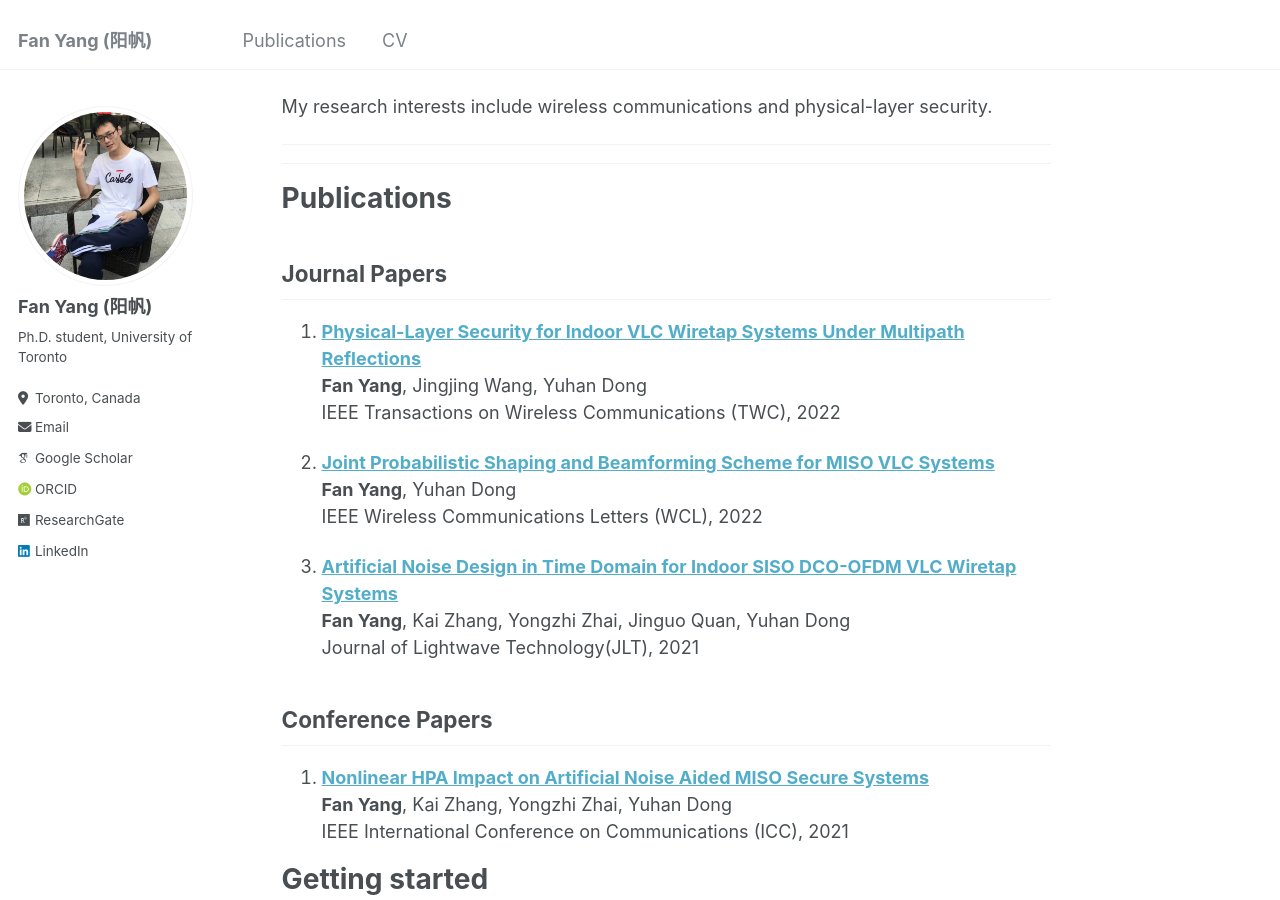
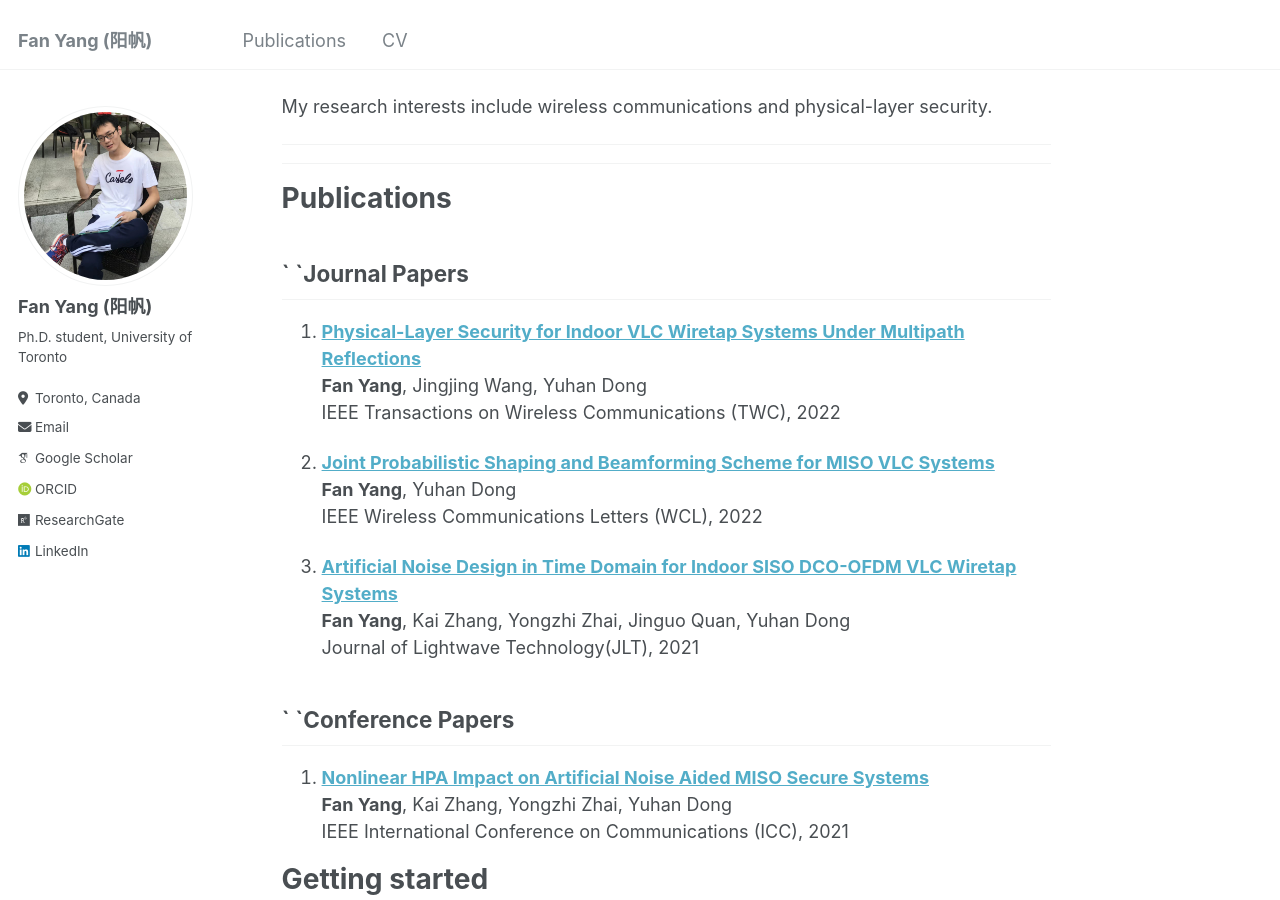
Before and after one commit to fanyang-uoft/fanyang-uoft.github.io, a Jekyll site: the page built from _pages/about.md, in a window 1280 px wide and 900 px high, scrolled down 233 px. Built offline with Jekyll 4.4.1, drawn with Linux system fonts in a browser that asks for light colours; some web fonts are replaced.

```diff
--- a/_pages/about.md
+++ b/_pages/about.md
@@ -19,7 +19,7 @@ My research interests include wireless communications and physical-layer securit
 Publications
 ===========
 
-  Journal Papers
+`  `Journal Papers
 --------------
 1. [**Physical-Layer Security for Indoor VLC Wiretap Systems Under Multipath Reflections**](https://ieeexplore.ieee.org/abstract/document/9834293)
 **Fan Yang**, Jingjing Wang, Yuhan Dong
@@ -33,7 +33,7 @@ IEEE Wireless Communications Letters (WCL), 2022
 **Fan Yang**, Kai Zhang, Yongzhi Zhai, Jinguo Quan, Yuhan Dong
 Journal of Lightwave Technology(JLT), 2021
 
-  Conference Papers
+`  `Conference Papers
 ----------------
 1. [**Nonlinear HPA Impact on Artificial Noise Aided MISO Secure Systems**](https://ieeexplore.ieee.org/document/9500801)
 **Fan Yang**, Kai Zhang, Yongzhi Zhai, Yuhan Dong
```
